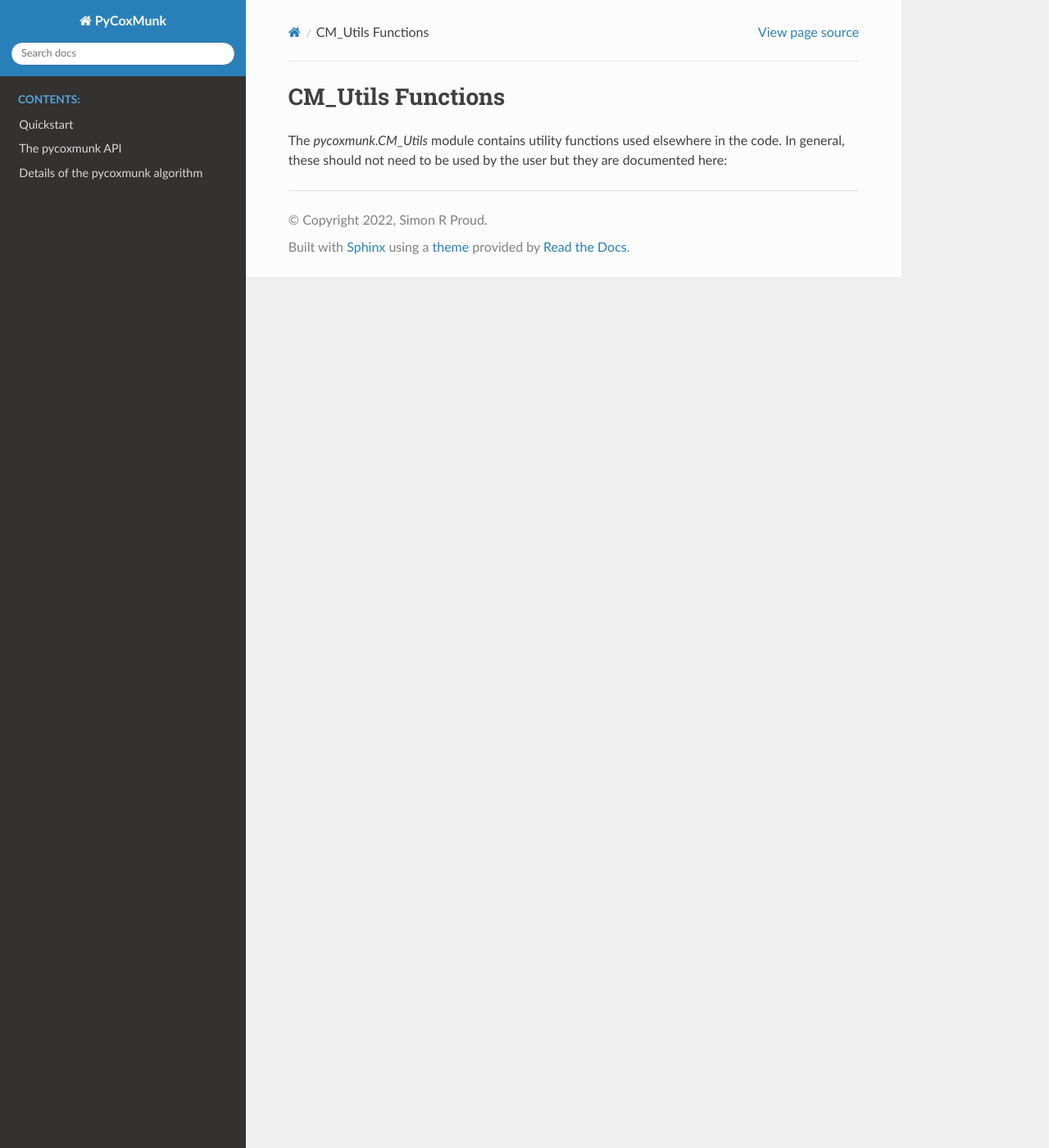
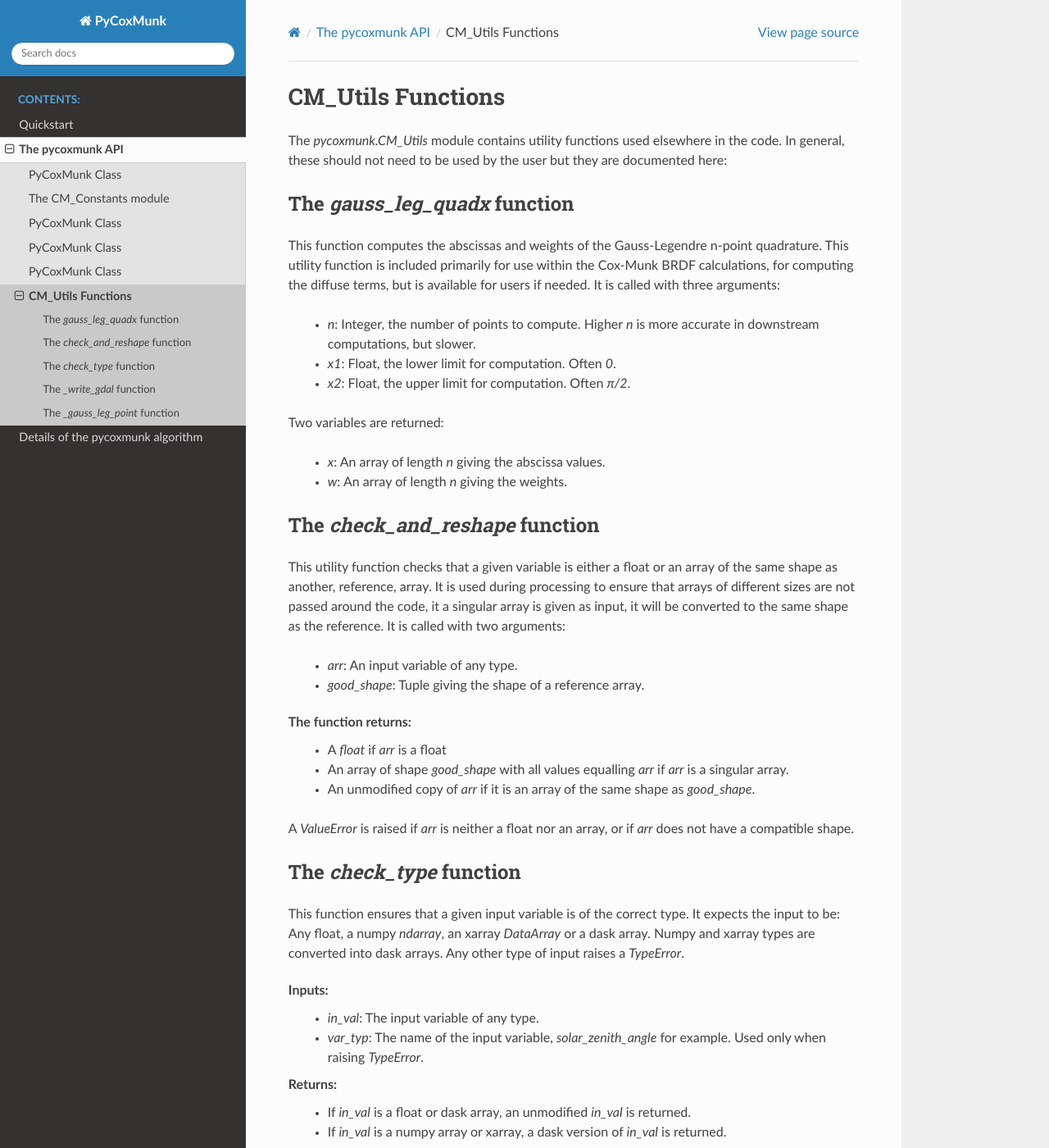
Before and after one commit to simonrp84/PyCoxMunk, a Sphinx documentation site: the page built from docs/api_cmutils.rst, in a window 1280 px wide and 1400 px high. Shown: the whole window at 82% size. Built offline with Sphinx 7.4.7 and the Read the Docs theme 2.0.0, drawn with Linux system fonts in a browser that asks for light colours; some of the changed text lies outside the part shown.

Commit message:
Add additional documentation and a few small code cleanups.

```diff
--- /dev/null
+++ b/docs/api_cmconsts.rst
@@ -0,0 +1,57 @@
+.. _api_cmconsts:
+
+The CM_Constants module
+=======================
+
+This module stores a variety of constants and other data used during processing. It also defines the `WaterData` class
+that stores the wavelength-dependant water properties.
+
+The `WaterData` class
+---------------------
+
+This class stores per-wavelength water properties, used within the code to compute - for example - the white cap
+reflectance.
+Each instance of the class should define the following attributes:
+
+ - `wavelength`: Float, the wavelength, in micrometers, at which the remaining attributes are defined.
+ - `refrac_real`: Float, he real component of the refractive index.
+ - `refrac_imag`: Float, he imaginary component of the refractive index.
+ - `base_abs`: Float, the base water absorption coefficient.
+ - `base_backscat`: Float, the base water backscatter coefficient.
+ - `whitecap_refl`: Float, the whitecap reflectance of water at this wavelength.
+ - `chl_a_coef`: List of length 2, the Chlorophyll-A absorption coefficient defined as
+ - `total_abs`: Float, the total water absorption.
+ - `total_backscat`: Float, the total water backscatter.
+ - `clhabs`: Float, the Chlorophyll-A absorption.
+ - `clhbsc`: Float, the Chlorophyll-A backscatter.
+
+The two values in `chl_a_coef` are used to compute absorption using the following equation:
+
+.. math::
+    abs_{chl} = coef_0 * ( 1 - e^{-1.61 * conc_{chl}}) + coef_1 * conc_{chl}
+
+Where :math:`conc_{chl}` is the Chlorophyll concentration in :math:`mg/m^3`.
+
+At present, `pycoxmunk` contains predefined `WaterData` information for the following wavelengths: 0.47, 0.55, 0.65,
+0.87, 1.24, 1.375, 1.6, 2.13, and 3.7 :math:`\mu m`
+
+The constants
+-------------
+
+Also defined in this module are several constants used throughout the processing:
+
+ - `dither_more`: A float specifying a very small number, used to test if variables are significantly greater than zero.
+ - `chl_a_conc`: The default Chlorophyll-A concentration, 0.18 :math:`mg/m^3`. In the future this will be replaced by
+   data from ESA's Ocean Color CCI.
+ - `n_air`: The refractive index of air, defined as 1.00029
+ - `cm_min_wvl`: The minimum acceptable wavelength for processing via `pycoxmunk`. Defined as 0.2 :math:`\mu m`
+ - `cm_max_wvl`: The maximum acceptable wavelength for processing via `pycoxmunk`. Defined as 4.5 :math:`\mu m`
+ - `zeisse_coef`: Coefficients used for computing the Zeisse correction, which is applied at high zenith angles.
+ - `n_quad_theta`: The number of quadrature points for computing zenith component of the diffuse BRDF.
+ - `n_quad_phi`: The number of quadrature points for computing azimuth component of the diffuse BRDF.
+
+The default value of both `n_quad_theta` and `n_quad_phi` is 4. Increasing either or both of these beyond 4 will result
+in more accurate calculation of the diffuse BRDF terms but will have a significant impact on processing time and memory
+requirements.
+
+Lastly, `CM_DATA_DICT` is a dictionary that stores `WaterData` information at all of the wavelengths specified earlier.
--- a/docs/api_cmutils.rst
+++ b/docs/api_cmutils.rst
@@ -5,3 +5,65 @@
 
 The `pycoxmunk.CM_Utils` module contains utility functions used elsewhere in the code. In general, these should not
 need to be used by the user but they are documented here:
+
+
+The `gauss_leg_quadx` function
+------------------------------
+
+This function computes the abscissas and weights of the Gauss-Legendre n-point quadrature. This utility function is
+included primarily for use within the Cox-Munk BRDF calculations, for computing the diffuse terms, but is available for
+users if needed. It is called with three arguments:
+
+ - `n`: Integer, the number of points to compute. Higher `n` is more accurate in downstream computations, but slower.
+ - `x1`: Float, the lower limit for computation. Often `0`.
+ - `x2`: Float, the upper limit for computation. Often `π/2`.
+
+Two variables are returned:
+
+ - `x`: An array of length `n` giving the abscissa values.
+ - `w`: An array of length `n` giving the weights.
+
+The `check_and_reshape` function
+--------------------------------
+
+This utility function checks that a given variable is either a float or an array of the same shape as another,
+reference, array. It is used during processing to ensure that arrays of different sizes are not passed around the code,
+it a singular array is given as input, it will be converted to the same shape as the reference. It is called with two
+arguments:
+
+ - `arr`: An input variable of any type.
+ - `good_shape`: Tuple giving the shape of a reference array.
+
+The function returns:
+ - A `float` if `arr` is a float
+ - An array of shape `good_shape` with all values equalling `arr` if `arr` is a singular array.
+ - An unmodified copy of `arr` if it is an array of the same shape as `good_shape`.
+
+A `ValueError` is raised if `arr` is neither a float nor an array, or if `arr` does not have a compatible shape.
+
+The `check_type` function
+-------------------------
+
+This function ensures that a given input variable is of the correct type. It expects the input to be: Any float, a numpy
+`ndarray`, an xarray `DataArray` or a dask array. Numpy and xarray types are converted into dask arrays. Any other type
+of input raises a `TypeError`.
+
+Inputs:
+ - `in_val`: The input variable of any type.
+ - `var_typ`: The name of the input variable, `solar_zenith_angle` for example. Used only when raising `TypeError`.
+
+Returns:
+ - If `in_val` is a float or dask array, an unmodified `in_val` is returned.
+ - If `in_val` is a numpy array or xarray, a dask version of `in_val` is returned.
+
+The `_write_gdal` function
+--------------------------
+
+This function is intended to be private and is used during testing to save intermediate output as TIFF images. It takes
+two arguments, `fname`, a string specifying the filename to save an image to, and `datas`, a 2d array containing the
+data to be saved.
+
+The `_gauss_leg_point` function
+-------------------------------
+
+This function is not intended to be called by users, it is called internally by `gauss_leg_quadx`.
--- a/docs/index.rst
+++ b/docs/index.rst
@@ -43,7 +43,7 @@ used in SMACPy.
 
 
 .. toctree::
-   :maxdepth: 1
+   :maxdepth: 2
    :caption: Contents:
 
    quickstart
--- a/docs/pcm_api.rst
+++ b/docs/pcm_api.rst
@@ -6,10 +6,16 @@ The pycoxmunk API
 The main functionality of `pycoxmunk` is accessible through the `PyCoxMunk <./api_pycoxmunk.html>`_ class, which makes use of
 several helper classes and functions:
 
- - `CM_Constants <./api_cmconsts.html>`_
- - `CM_PixMask <./api_cmpixmask.html>`_
- - `CM_SceneGeom <./api_cmscenegeom.html>`_
- - `CM_Shared_Wind <./api_cmwind.html>`_
- - `CM_Utils <./api_cmutils.html>`_
+.. toctree::
+   :maxdepth: 2
+   :caption: Contents:
+
+   api_pycoxmunk
+   api_cmconsts
+   api_cmpixmask
+   api_cmscenegeom
+   api_cmwind
+   api_cmutils
+
 
 The individual pages above give more details about each of these.
```
Also changed, not shown: 3 other files.
